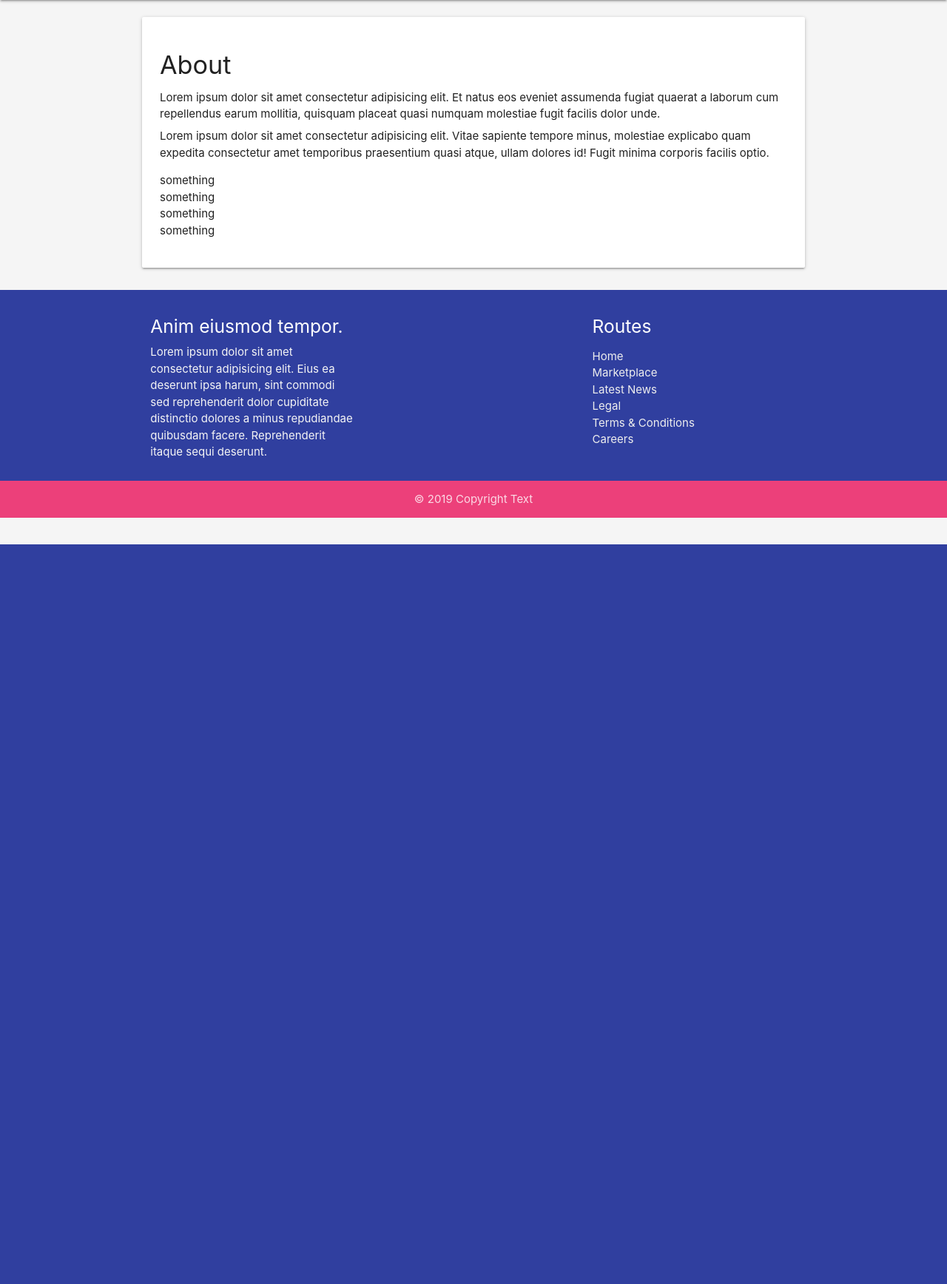
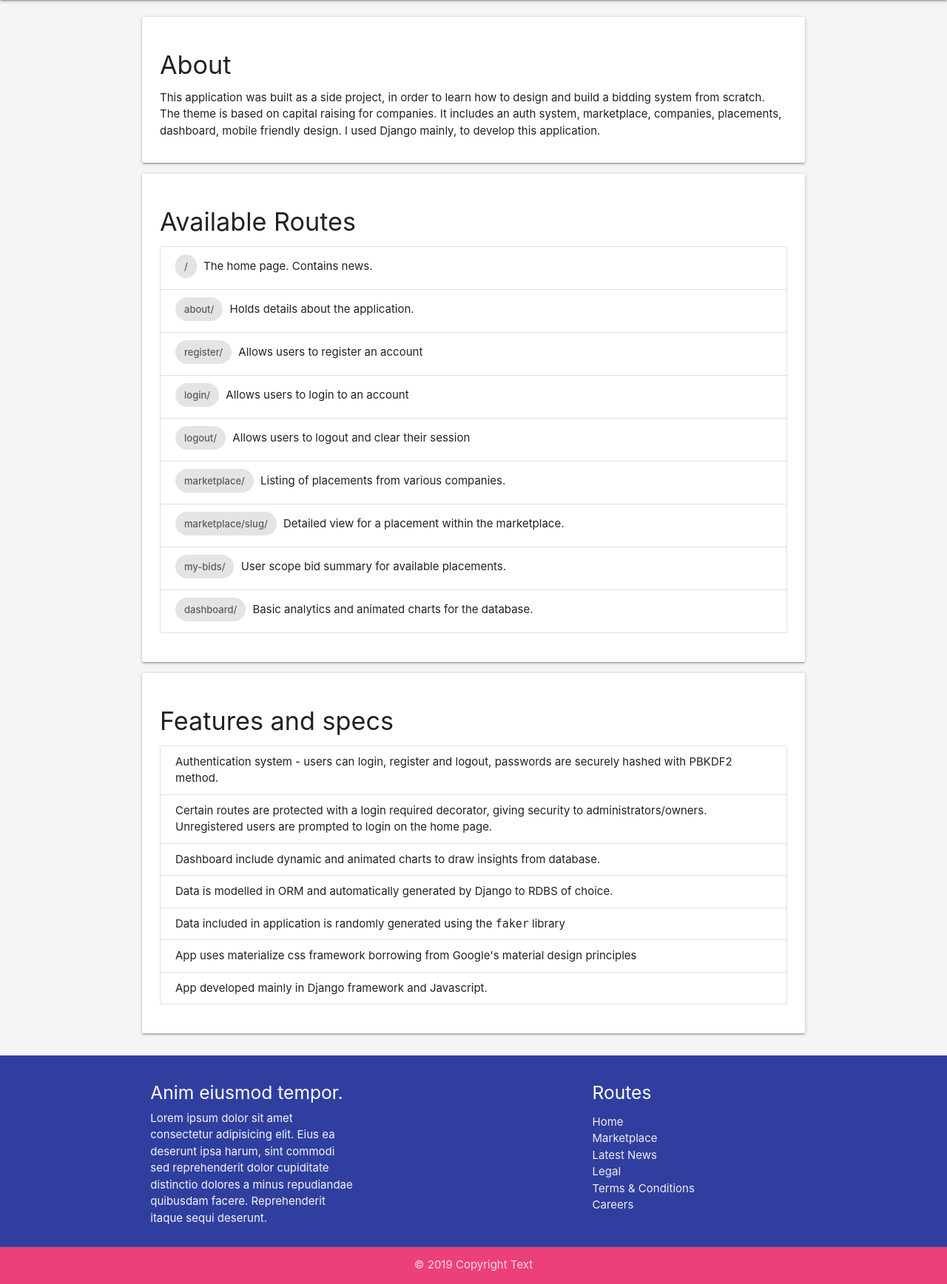
Before and after one commit to danielc92/django-bidding-app, a Django app: template templates/about.html in a window 1280 px wide. Shown: the part 64-1800 px from the top of the page at 74% size. Before the commit the page ends 800 px from the top, so only its background shows below. Run offline with Django 3.2, Linux system fonts and the light colour scheme; the template is opened without the code that fills it, so the values that code supplies are empty; some libraries are stand-ins or nearby versions.

Commit message:
Finished About page

```diff
--- a/bidding_system/urls.py
+++ b/bidding_system/urls.py
@@ -3,6 +3,6 @@ from django.urls import path, include
 
 
 urlpatterns = [
-    path('admin/', admin.site.urls),
+    # path('admin/', admin.site.urls),
     path('', include('app.urls', namespace='app'))
 ]
--- a/templates/about.html
+++ b/templates/about.html
@@ -9,13 +9,46 @@
         <article class="card">
             <div class="card-content">
                 <h4>About</h4>
-                <p>Lorem ipsum dolor sit amet consectetur adipisicing elit. Et natus eos eveniet assumenda fugiat quaerat a laborum cum repellendus earum mollitia, quisquam placeat quasi numquam molestiae fugit facilis dolor unde.</p>
-                <p>Lorem ipsum dolor sit amet consectetur adipisicing elit. Vitae sapiente tempore minus, molestiae explicabo quam expedita consectetur amet temporibus praesentium quasi atque, ullam dolores id! Fugit minima corporis facilis optio.</p>
-                <ul>
-                        <li>something</li><li>something</li><li>something</li><li>something</li>
-                </ul>
+                <p>This application was built as a side project, in order to learn how to design and build a bidding system from scratch. The theme is based on capital raising for companies. It includes an auth system, marketplace, companies, placements, dashboard, mobile friendly design. I used Django mainly, to develop this application.</p>
             </div>
         </article>
+
+
+        <article class="card">
+                <div class="card-content">
+                    <h4>Available Routes</h4>
+                    <ul class="collection">
+                            <li class="collection-item"><span class="chip">/</span> The home page. Contains news.</li>
+                            <li class="collection-item"><span class="chip">about/</span> Holds details about the application.</li>
+                        <li class="collection-item"><span class="chip">register/</span> Allows users to register an account</li>
+                        <li class="collection-item"><span class="chip">login/</span> Allows users to login to an account</li>
+                        <li class="collection-item"><span class="chip">logout/</span> Allows users to logout and clear their session</li>
+
+                        <li class="collection-item"><span class="chip">marketplace/</span> Listing of placements from various companies.</li>
+
+                        <li class="collection-item"><span class="chip">marketplace/slug/</slug></span> Detailed view for a placement within the marketplace.</li>
+                        <li class="collection-item"><span class="chip">my-bids/</span> User scope bid summary for available placements.</li>
+                        <li class="collection-item"><span class="chip">dashboard/</span> Basic analytics and animated charts for the database.</li>
+
+                    </ul>
+                </div>
+            </article>
+
+
+        <article class="card">
+                <div class="card-content">
+                    <h4>Features and specs</h4>
+                    <ul class="collection">
+                        <li class="collection-item">Authentication system - users can login, register and logout, passwords are securely hashed with PBKDF2 method.</li>
+                        <li class="collection-item">Certain routes are protected with a login required decorator, giving security to administrators/owners. Unregistered users are prompted to login on the home page.</li>
+                        <li class="collection-item">Dashboard include dynamic and animated charts to draw insights from database.</li>
+                        <li class="collection-item">Data is modelled in ORM and automatically generated by Django to RDBS of choice.</li>
+                        <li class="collection-item">Data included in application is randomly generated using the <code>faker</code> library</li>
+                        <li class="collection-item">App uses materialize css framework borrowing from Google's material design principles</li>
+                        <li class="collection-item">App developed mainly in Django framework and Javascript.</li>
+                    </ul>
+                </div>
+            </article>
 
     </section>
 </section>
```
